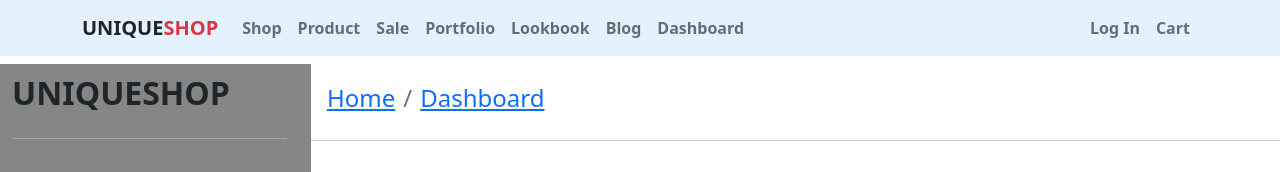
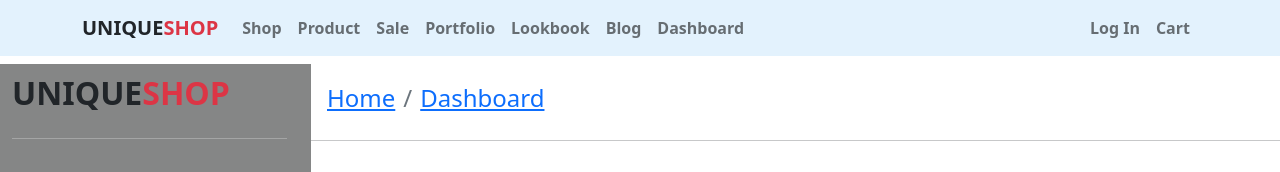
Before and after one commit to zahidhasan2806/UniqueShop_group-project_client, a React (Create React App) app: page /dashboard in a window 1280 px wide. Shown: the top 172 px of the page. Built offline with nearby package versions, Linux system fonts and the light colour scheme; no server answers.

Commit message:
dashboard modified

```diff
--- a/src/Components/Hook/useFirebase.js
+++ b/src/Components/Hook/useFirebase.js
@@ -18,7 +18,7 @@ const useFirebase = () => {
   const auth = getAuth();
 
 
-  const signInWithGoogle = (location,navigate) => {
+  const signInWithGoogle = (location, navigate) => {
     setIsLoading(true);
     signInWithPopup(auth, googleProvider)
       .then((result) => {
@@ -97,7 +97,7 @@ const useFirebase = () => {
 
   const saveUser = (email, displayName, method) => {
     const user = { email, displayName };
-    fetch('https://arcane-ravine-56101.herokuapp.com/users', {
+    fetch('https://young-shore-30046.herokuapp.com/users', {
       method: method,
       headers: {
         'content-type': 'application/json'
--- a/src/Components/Pages/Dashboard/Dashboard.js
+++ b/src/Components/Pages/Dashboard/Dashboard.js
@@ -14,7 +14,7 @@ const Dashboard = () => {
                 <Navbar collapseOnSelect expand="md"  >
                     <Container className="d-flex flex-column dashboard-route">
 
-                        <Navbar.Brand className="text-dark me-auto fs-2 fw-bold" href="/home">UNIQUESHOP</Navbar.Brand>
+                        <Navbar.Brand className="text-dark me-auto fs-2 fw-bold" href="/home">UNIQUE<span className="text-danger">SHOP</span></Navbar.Brand>
                         <hr className="w-100 bg-white" />
 
                         <Navbar.Text className="text-dark my-1 fs-4 text-start me-auto">
```
Lines whose indentation alone changed are shown as unchanged.
